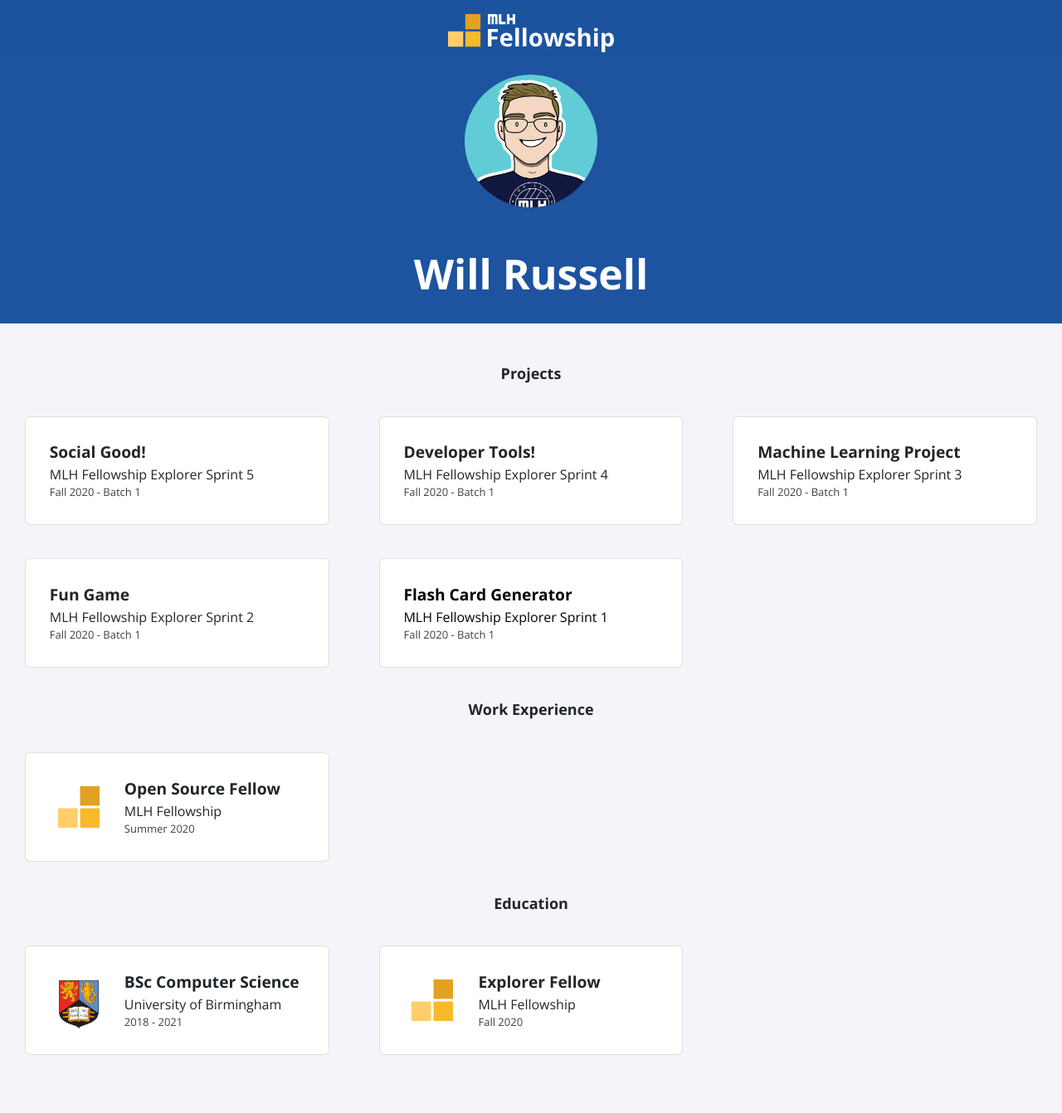
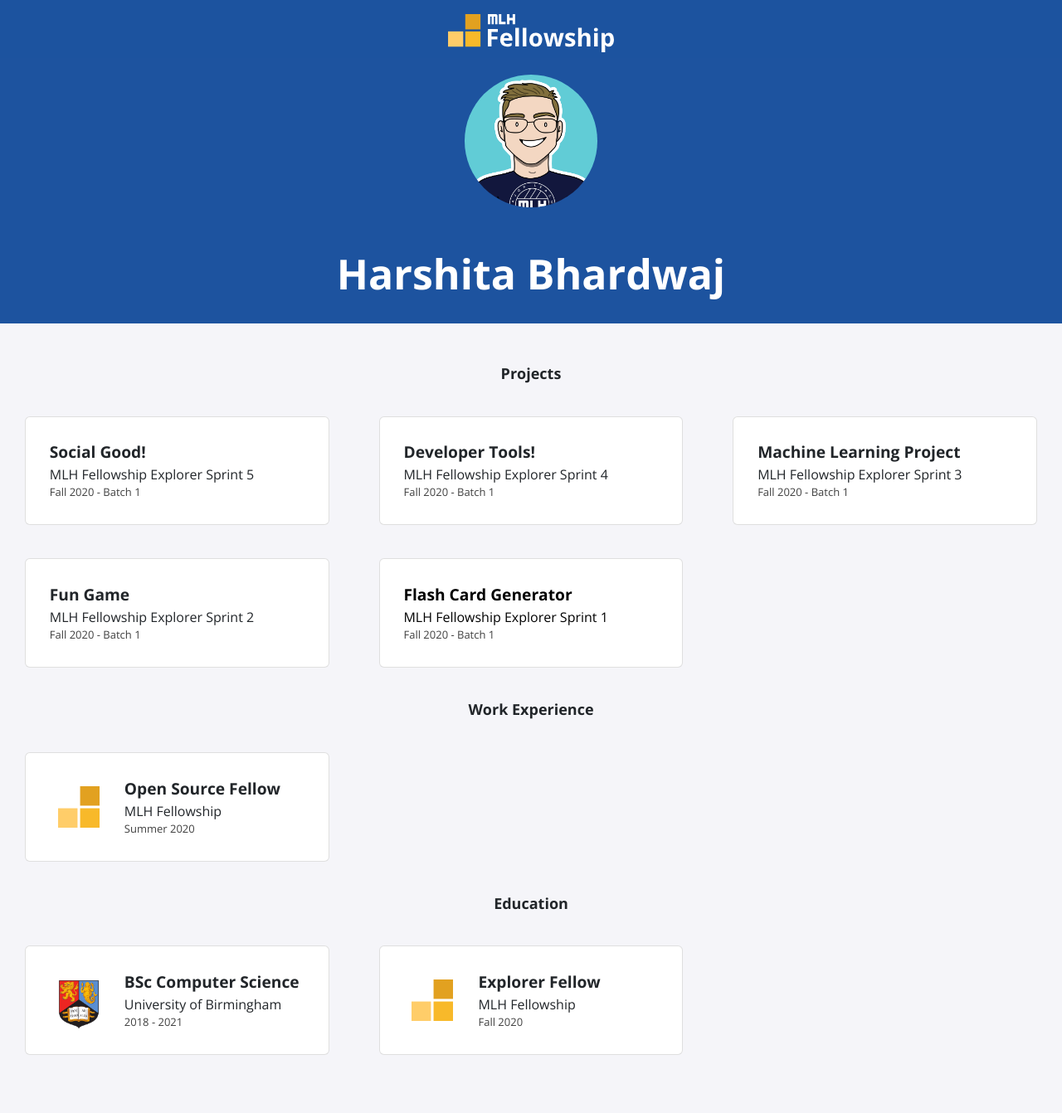
Before and after one commit to silverarrow975/silverarrow975.github.io, a Jekyll site: the page built from index.html, in a window 1280 px wide. Shown: the whole page at 83% size. Built offline with Jekyll 4.4.1, drawn with Linux system fonts in a browser that asks for light colours; nearby versions of some CDN libraries.

Commit message:
Update _config.yml

```diff
--- a/_config.yml
+++ b/_config.yml
@@ -1,13 +1,13 @@
-title: "Will Russell"
-email: fellowship@mlh.io
+title: "Harshita Bhardwaj"
+email: silverarrow2604@gmail.com
 description: >- # this means to ignore newlines until "baseurl:"
   Write an awesome description for your new site here. You can edit this
   line in _config.yml. It will appear in your document head meta (for
   Google search results) and in your feed.xml site description.
 baseurl: "/"
-url: "/portfolio-template"
-twitter_username: mlhacks
-github_username:  mlh-fellowship
+url: "/HarshitaB2604.github.io"
+twitter_username: hershi_2604
+github_username:  HarshitaB2604
 
 sass:
   sass_dir: _sass
```
